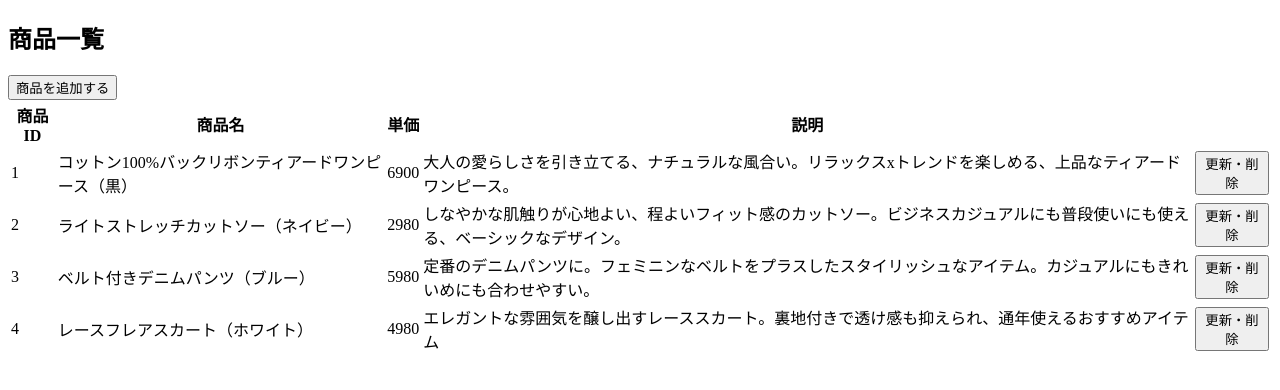
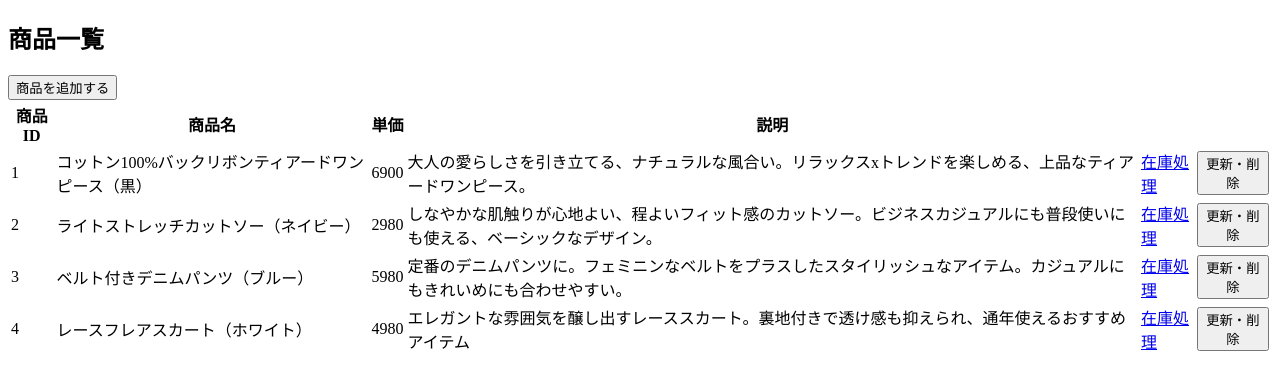
Before and after one commit to takumi-ya/writing-full-stack-web-devlopment, a Next.js app in the folder frontend/: page /inventory/products in a window 1280 px wide. Shown: the top 390 px of the page. Built offline with nearby package versions, Linux system fonts and the light colour scheme.

Commit message:
Add Link to products screen

```diff
--- a/frontend/app/inventory/products/page.tsx
+++ b/frontend/app/inventory/products/page.tsx
@@ -1,5 +1,6 @@
-'use client'
+"use client";
 
+import Link from "next/link";
 import { useEffect, useState } from "react";
 import productsData from "./sample/dummy_products.json";
 
@@ -11,7 +12,7 @@
 };
 
 export default function Page() {
-    const [ data, setData] = useState<Array<ProductData>>([]);
+  const [data, setData] = useState<Array<ProductData>>([]);
 
   useEffect(() => {
     setData(productsData);
@@ -29,6 +30,7 @@
             <th>単価</th>
             <th>説明</th>
             <th></th>
+            <th></th>
           </tr>
         </thead>
         <tbody>
@@ -39,6 +41,9 @@
               <td>{data.price}</td>
               <td>{data.description}</td>
               <td>
+                <Link href={"/inventory/products/${data.id}"}>在庫処理</Link>
+              </td>
+              <td>
                 <button>更新・削除</button>
               </td>
             </tr>
@@ -46,5 +51,5 @@
         </tbody>
       </table>
     </div>
-    )
+  );
 }
```
Lines whose indentation alone changed are shown as unchanged.
